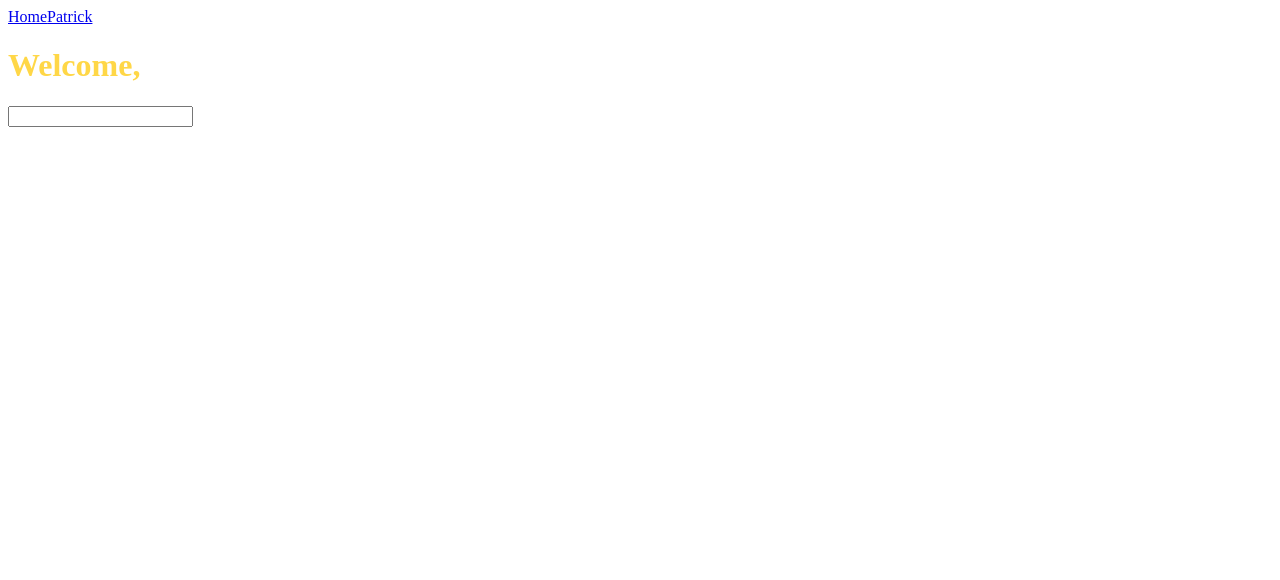
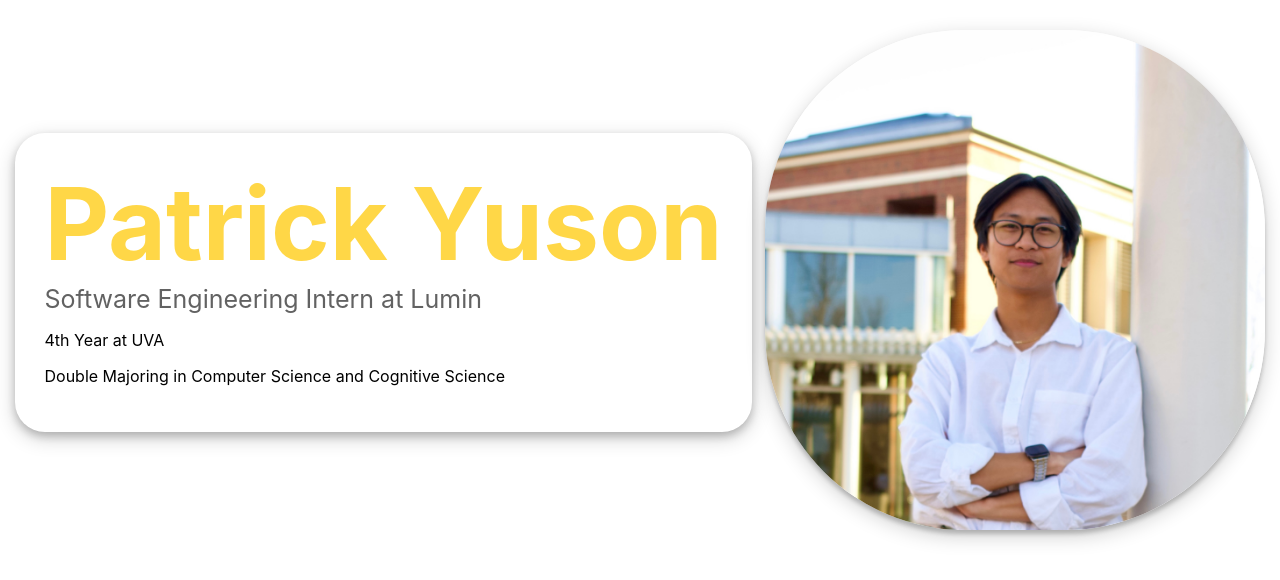
Before and after one commit to patrick-yuson/lumin-interns-app, a Vue app in the folder lumin-intern-app/: page /patrick in a window 1280 px wide. Shown: the top 580 px of the page. Built offline with nearby package versions, Linux system fonts and the light colour scheme.

Commit message:
profile update

```diff
--- a/lumin-intern-app/src/App.vue
+++ b/lumin-intern-app/src/App.vue
@@ -4,9 +4,5 @@ import HelloWorld from './components/HelloWorld.vue'
 </script>
 
 <template>
-  <nav>
-    <RouterLink to="/">Home</RouterLink>
-    <RouterLink to="/patrick">Patrick</RouterLink>
-  </nav>
   <RouterView />
 </template>
--- a/lumin-intern-app/src/router/index.js
+++ b/lumin-intern-app/src/router/index.js
@@ -18,7 +18,7 @@ const router = createRouter({
       component: () => import('../views/AboutView.vue')
     },
     {
-      path: '/Patrick',
+      path: '/patrick',
       name: 'patrick',
       component: () => import('../views/PatricksPage.vue')
     },
--- a/lumin-intern-app/src/styles/PatricksPage.css
+++ b/lumin-intern-app/src/styles/PatricksPage.css
@@ -1,5 +1,48 @@
 @import url(ColorPalette.css);
+
+.body {
+    margin: 0;
+}
+
+.patrick-main {
+    font-family: Inter, system-ui, Avenir, Helvetica, Arial, sans-serif;
+}
+
+.patrick-top {
+    display: flex;
+    justify-content: space-around;
+    align-items: center;
+    margin-top: 30px;
+}
 
 .patrick-header {
     color: var(--yellow1);
+    font-size: 100px;
+    text-align: right;
+    margin: 0px;
 }
+
+.patrick-subheader {
+    color: #626262;
+    font-size: 25px;
+}
+
+.patrick-top-card {
+    border-radius: 30px;
+    padding: 30px;
+    box-shadow: 0 4px 8px 0 rgba(0, 0, 0, 0.2), 0 6px 20px 0 rgba(0, 0, 0, 0.19);
+}
+
+.patrick-profile-image:hover {
+    transform: scale(1.01);
+}
+
+.patrick-profile-image {
+    object-fit: cover;
+    overflow: hidden;
+    height: 500px;
+    width: 500px;
+    border-radius: 200px;
+    box-shadow: 0 4px 4px 0 rgba(0, 0, 0, 0.2), 0 6px 20px 0 rgba(0, 0, 0, 0.19);
+    transition: transform 0.3s ease-in-out;
+}
--- a/lumin-intern-app/src/views/PatricksPage.vue
+++ b/lumin-intern-app/src/views/PatricksPage.vue
@@ -5,16 +5,22 @@ const name = ref('')
 </script>
 
 <template>
-    <main>
-        <h1 className="patrick-header">Welcome, {{ name }}</h1>
-        <div>
-            <input
-                type="text"
-                v-model="name"
-            >
-            </input>
+    <div className="patrick-main">
+        <div className="patrick-top">
+            <div className="patrick-top-card">
+                <h1 className="patrick-header">Patrick Yuson</h1>
+                <div className="patrick-subheader">Software Engineering Intern at Lumin</div>
+                <p>4th Year at UVA</p>
+                <p>Double Majoring in Computer Science and Cognitive Science</p>
+            </div>
+            <div className="patrick-picture-card">
+                <img
+                    src="../assets/Patrick-Headshot.jpg"
+                    class="patrick-profile-image"
+                >
+            </div>
         </div>
-    </main>
+    </div>
 </template>
 
 <style>
```
Also changed, not shown: lumin-intern-app/src/assets/Patrick-Headshot.jpg (added).
